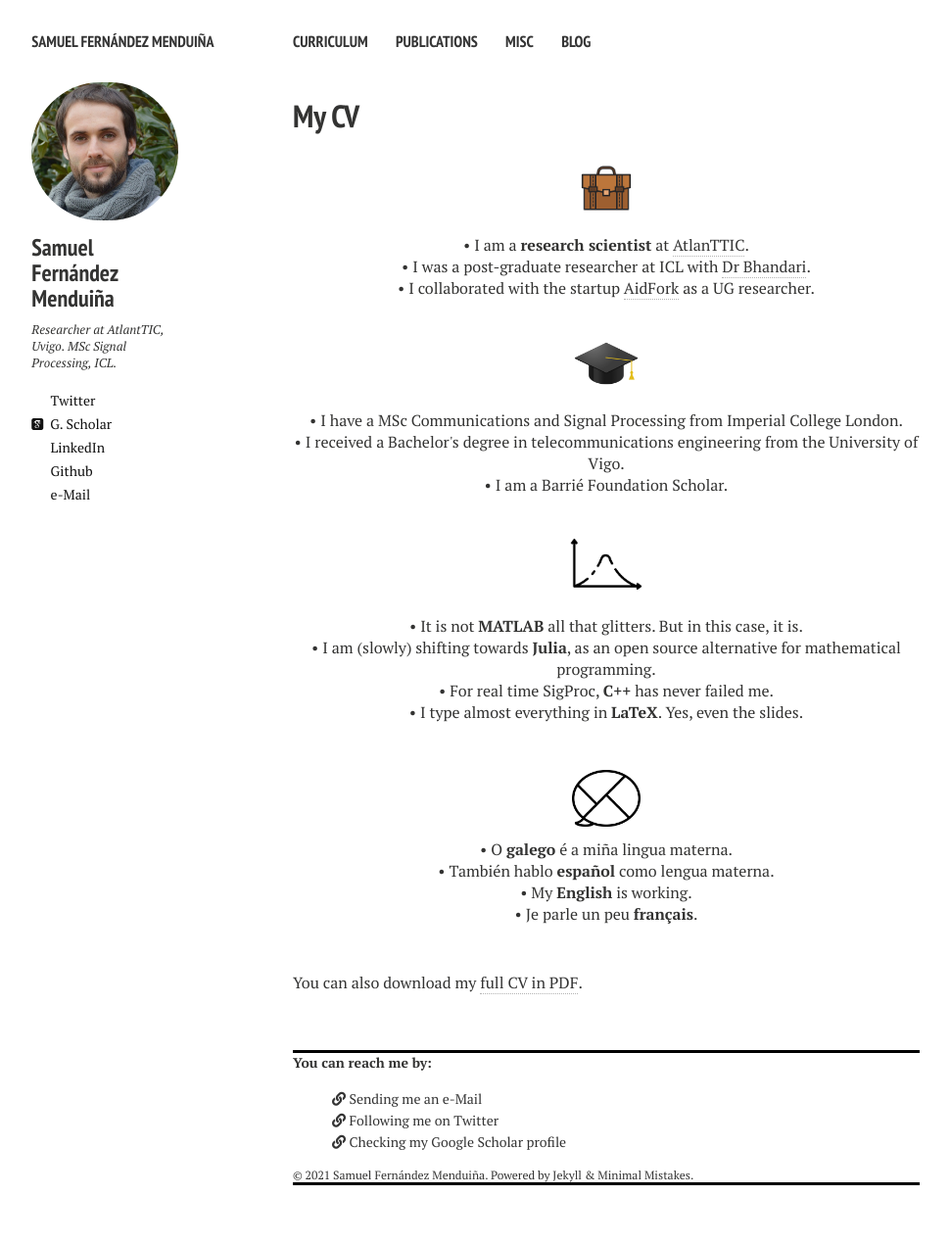
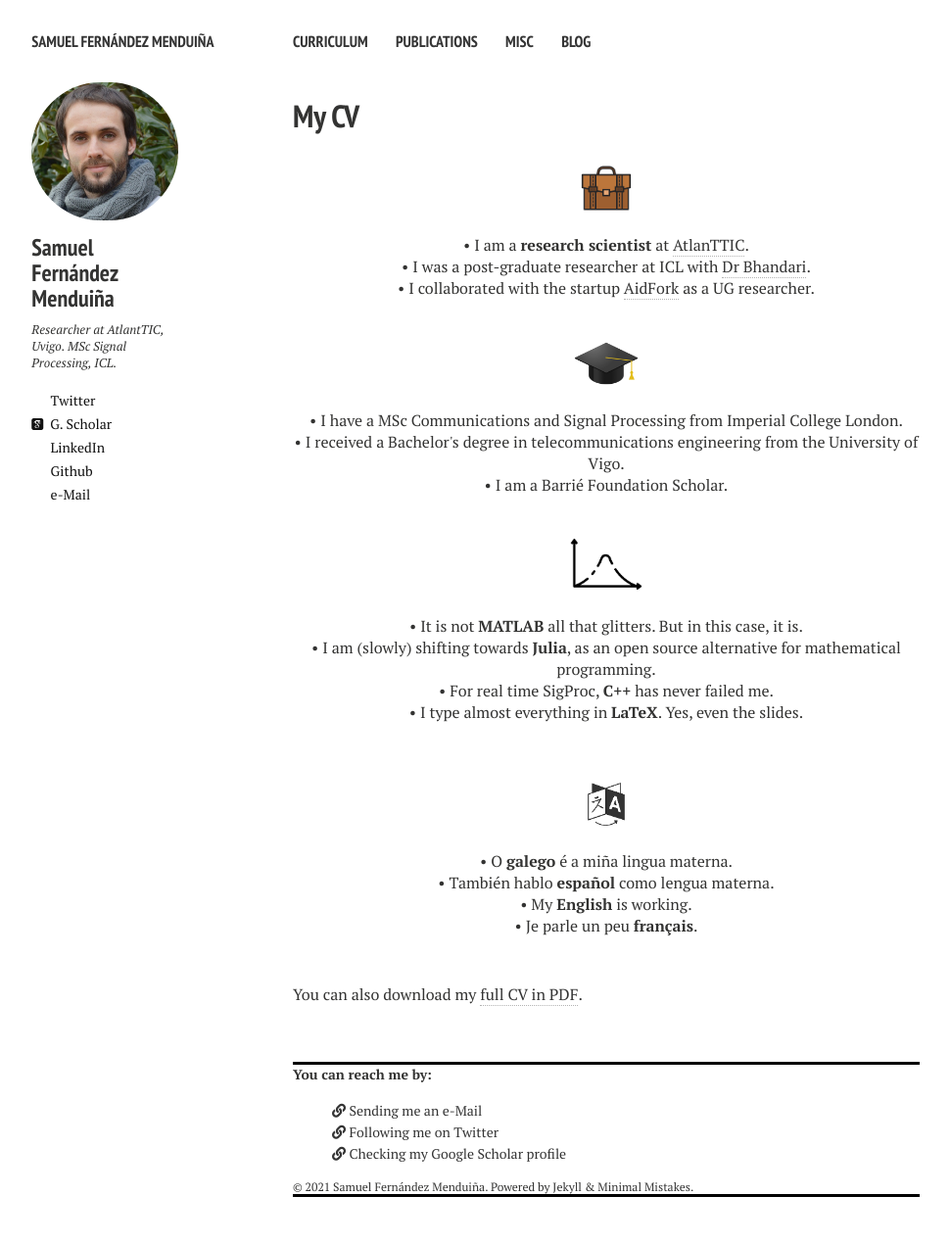
Before and after one commit to sf219/sfweb, a Jekyll site: the page built from cv.md, in a window 1280 px wide. Shown: the whole page at 98% size, without its empty margins (21-991 px from the left). Built offline with Jekyll 4.4.1, drawn with Linux system fonts in a browser that asks for light colours; nearby versions of some CDN libraries.

Commit message:
Update cv.html

```diff
--- a/_layouts/cv.html
+++ b/_layouts/cv.html
@@ -67,7 +67,7 @@
 
     <br/>
 
-    <p align="center" class=bottom-small><img src="{{ site.url }}/images/CV/talk.png" alt="Languages" width="70" height="70"></p>
+    <p align="center" class=bottom-small><img src="{{ site.url }}/images/CV/lang.png" alt="Languages" width="70" height="70"></p>
 
       <p align="center">&#8226 O <strong>galego</strong> é a miña lingua materna.</p>
       <p align="center">&#8226 También hablo <strong>español</strong> como lengua materna.</p>
```
